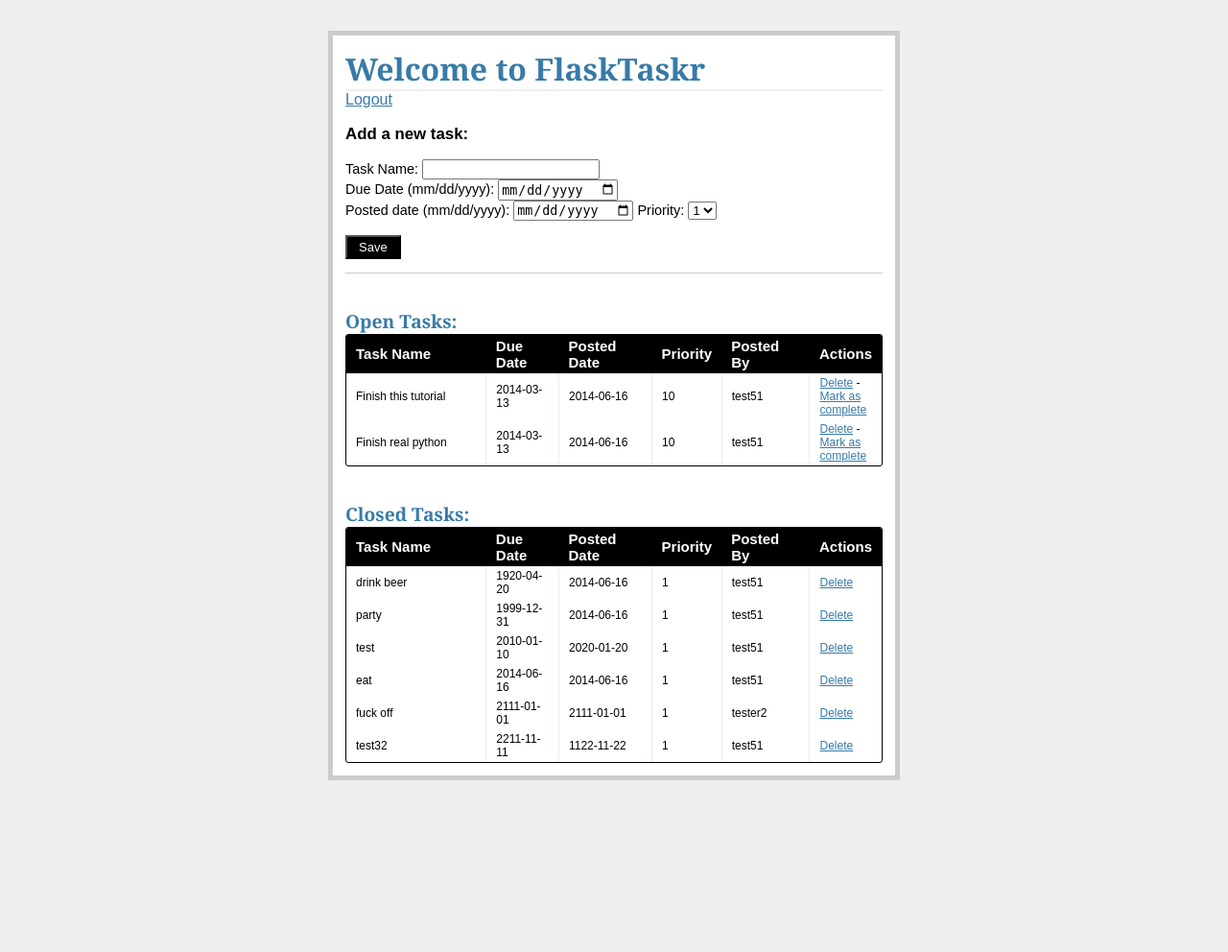
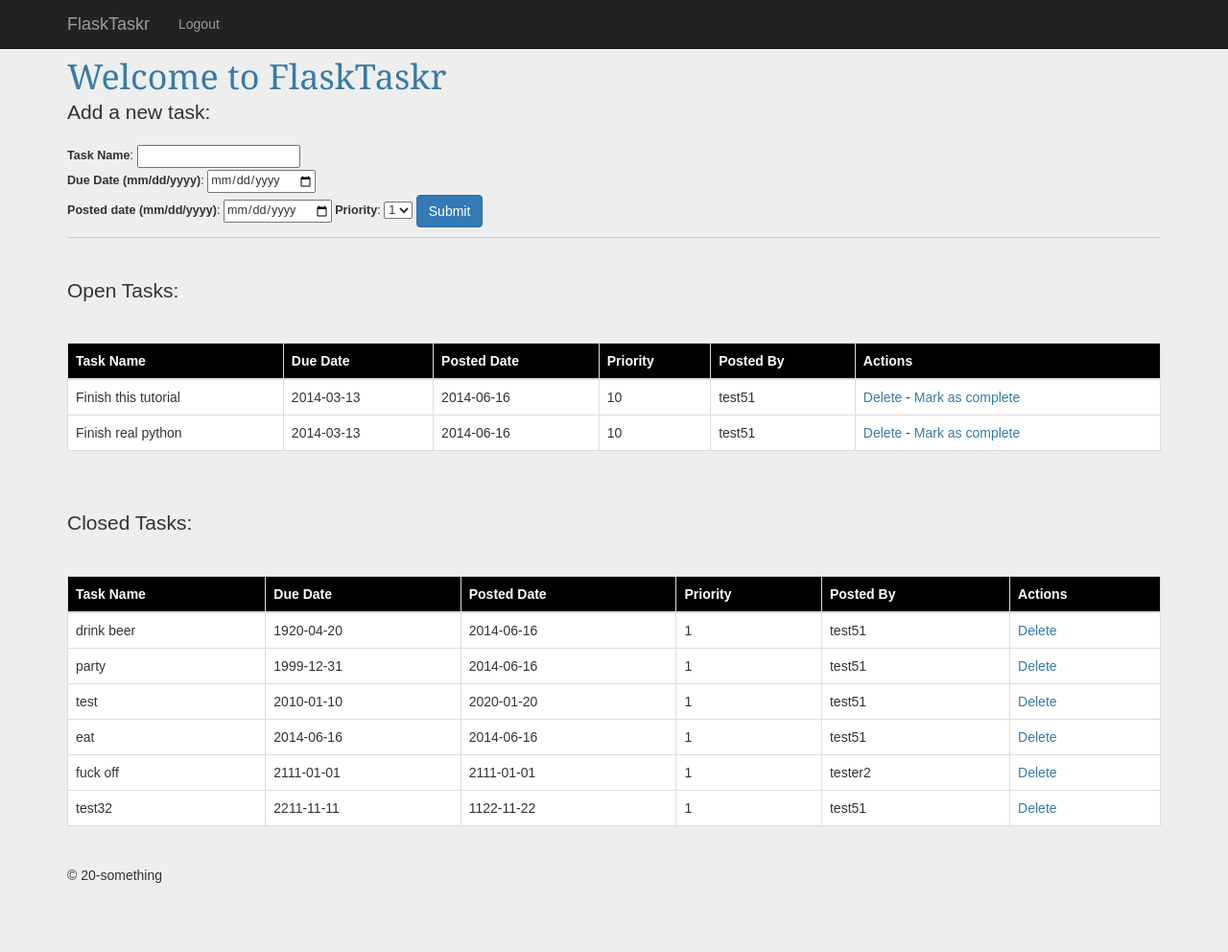
Before and after one commit to joelstanner/flask-taskr, a Flask app: page /tasks/ in a window 1280 px wide. Shown: the whole page at 96% size. Before the commit the page ends 813 px from the top, so only its background shows below. Run offline with Flask 2, Linux system fonts and the light colour scheme; a user stored in the database is signed in; data comes from the database, SQL or seed files in the repository; both versions use the stored data as it was before the commit; parts of the project's set-up code (start-up, migrations or seed data) failed here and were passed over; some libraries are stand-ins or nearby versions.

Commit message:
chaper 11 - templates and styling

```diff
--- a/app/static/css/styles.css
+++ b/app/static/css/styles.css
@@ -1,8 +1,16 @@
-body            { font-family: sans-serif; background: #eee; }
+body {
+    font-family: sans-serif;
+    background: #eee;
+    padding: 60px 0px;
+    }
 a, h1, h2       { color: #377ba8; }
 h1, h2          { font-family: 'Georgia', serif; margin: 0; }
 h1              { border-bottom: 2px solid #eee; }
 h2              { font-size: 1.2em; }
+thead {
+    background-color: #000;
+    color: #fff;
+}
 
 .page           { margin: 2em auto; width: 35em; border: 5px solid #ccc;
                   padding: 0.8em; background: white; }
@@ -77,3 +85,6 @@ h2              { font-size: 1.2em; }
     text-decoration:none;
     position:relative;
 }
+.table {
+    background-color: #fff;
+}
--- a/app/templates/tasks.html
+++ b/app/templates/tasks.html
@@ -1,79 +1,79 @@
 {% extends "template.html" %}
 {% block content %}
 <h1>Welcome to FlaskTaskr</h1>
-<a href="/logout">Logout</a>
 <div class="add-task">
-    <h3>Add a new task:</h3>
-        <form action="{{ url_for('new_task') }}" method="post">
+    <div class="lead">Add a new task:</div>
+        <form action="{{ url_for('new_task') }}" method="post" role="form">
             <p>
                 {{ form.name.label }}: {{ form.name }}<br>
                 {{ form.due_date.label }}: {{form.due_date }}<br>
                 {{ form.posted_date.label }}: {{ form.posted_date }}&nbsp;{{ form.priority.label }}: {{ form.priority }}
-            </p>
-                <p><input class="button" type="submit" value="Save"></p>
+                <button class="btn btn-md btn-primary" type="submit">Submit</button></p>
         </form>
 </div>
 <div class="entries">
     <br>
     <br>
-    <h2>Open Tasks:</h2>
-    <div class="datagrid">
-        <table>
+    <div class="lead">Open Tasks:</div>
+    <br>
+    <table class = "table table-bordered">
         <thead>
             <tr>
-                    <th width="200px"><strong>Task Name</strong></th>
-                    <th width="75px"><strong>Due Date</strong></th>
-                    <th width="100px"><strong>Posted Date</strong></th>
-                    <th width="50px"><strong>Priority</strong></th>
-                    <th width="90px"><strong>Posted By</strong></th>
-                    <th><strong>Actions</strong></th>
+                <th>Task Name</th>
+                <th>Due Date</th>
+                <th>Posted Date</th>
+                <th>Priority</th>
+                <th>Posted By</th>
+                <th>Actions</th>
             </tr>
         </thead>
+        <tbody>
             {% for o in open_tasks %}
                 <tr>
-                    <td width="200px">{{ o.name }}</td>
-                    <td width="75px">{{ o.due_date }}</td>
-                    <td width="100px">{{ o.posted_date }}</td>
-                    <td width="50px">{{ o.priority }}</td>
-                    <td width="90px">{{ o.poster.name }}</td>
+                    <td>{{ o.name }}</td>
+                    <td>{{ o.due_date }}</td>
+                    <td>{{ o.posted_date }}</td>
+                    <td>{{ o.priority }}</td>
+                    <td>{{ o.poster.name }}</td>
                     <td>
                         <a href="{{ url_for('delete_entry', task_id = o.task_id) }}">Delete</a> -
                         <a href="{{ url_for('complete', task_id = o.task_id) }}">Mark as complete</a>
                     </td>
                 </tr>
             {% endfor %}
+        </tbody>
     </table>
-    </div>
 </div>
 <br>
 <br>
 <div class="entries">
-        <h2>Closed Tasks:</h2>
-        <div class="datagrid">
-            <table>
+    <div class="lead">Closed Tasks:</div>
+    <br>
+    <table class="table table-bordered">
         <thead>
             <tr>
-                    <th width="200px"><strong>Task Name</strong></th>
-                    <th width="75px"><strong>Due Date</strong></th>
-                    <th width="100px"><strong>Posted Date</strong></th>
-                    <th width="50px"><strong>Priority</strong></th>
-                    <th width="90px"><strong>Posted By</strong></th>
-                    <th><strong>Actions</strong></th>
+                <th>Task Name</th>
+                <th>Due Date</th>
+                <th>Posted Date</th>
+                <th>Priority</th>
+                <th>Posted By</th>
+                <th>Actions</th>
             </tr>
         </thead>
+        <tbody>
             {% for c in closed_tasks %}
                 <tr>
-                    <td width="200px">{{ c.name }}</td>
-                    <td width="75px">{{ c.due_date }}</td>
-                    <td width="100px">{{ c.posted_date }}</td>
-                    <td width="50px">{{ c.priority }}</td>
-                    <td width="90px">{{ c.poster.name }}</td>
+                    <td>{{ c.name }}</td>
+                    <td>{{ c.due_date }}</td>
+                    <td>{{ c.posted_date }}</td>
+                    <td>{{ c.priority }}</td>
+                    <td>{{ c.poster.name }}</td>
                     <td>
                         <a href="{{ url_for('delete_entry', task_id = c.task_id) }}">Delete</a>
                     </td>
                 </tr>
             {% endfor %}
+        </tbody>
     </table>
 </div>
-    </div>
 {% endblock %}
--- a/app/templates/template.html
+++ b/app/templates/template.html
@@ -1,11 +1,41 @@
 <!DOCTYPE html>
-<html>
+<html lang="en">
     <head>
+        <meta charset="utf-8">
+        <meta http-equiv="X-UA-Compatible" content="IE=edge">
+        <meta name="viewport" content="width=device-width, initial-scale=1">
+        <meta name="description" content="">
+        <meta name="author" content="">
         <title>Welcome to FlaskTaskr!!</title>
+        <!-- Styles -->
+        <link href="//maxcdn.bootstrapcdn.com/bootstrap/3.1.1/css/bootstrap.min.css" rel="stylesheet">
         <link rel="stylesheet" href="{{ url_for('static', filename="css/styles.css") }}">
     </head>
     <body>
-        <div class="page">
+        <div class="navbar navbar-inverse navbar-fixed-top" role="navigation">
+            <div class="container">
+                <div class="navbar-header">
+                    <button type="button" class="navbar-toggle" data-toggle="collapse" data-target=".navbar-collapse">
+                        <span class="sr-only">Toggle Navigation</span>
+                        <span class="icon-bar"></span>
+                        <span class="icon-bar"></span>
+                        <span class="icon-bar"></span>
+                    </button>
+                    <a class="navbar-brand" href="/">FlaskTaskr</a>
+                </div>
+                <div class="collapse navbar-collapse">
+                    <ul class="nav navbar-nav">
+                        {% if not session.logged_in %}
+                            <li><a href="/register">Signup</a></li>
+                        {% else %}
+                            <li><a href="/logout">Logout</a></li>
+                        {% endif %}
+                    </ul>
+                </div><!-- /.navbar-collapse-->
+            </div>
+        </div>
+        <div class="container">
+            <div class="content">
                 {% for message in get_flashed_messages() %}
                     <div class="flash">{{ message }}</div>
                     <br/>
@@ -16,5 +46,13 @@
                 {% block content %}
                 {% endblock %}
             </div>
+            <div class="footer">
+                <hr>
+                <p>&copy; 20-something</p>
+            </div>
+        </div><!--/.container-->
+        <!-- Scripts -->
+        <script src="http://code.jquery.com/jquery-1.11.1.min.js"></script>
+        <script src="//maxcdn.bootstrapcdn.com/bootstrap/3.1.1/js/bootstrap.min.js"></script>
     </body>
 </html>
```
Also changed, not shown: app/templates/login.html (+7 -4 lines), app/templates/register.html (+7 -5 lines), app/test.db (deleted). Lines whose indentation alone changed are shown as unchanged.
